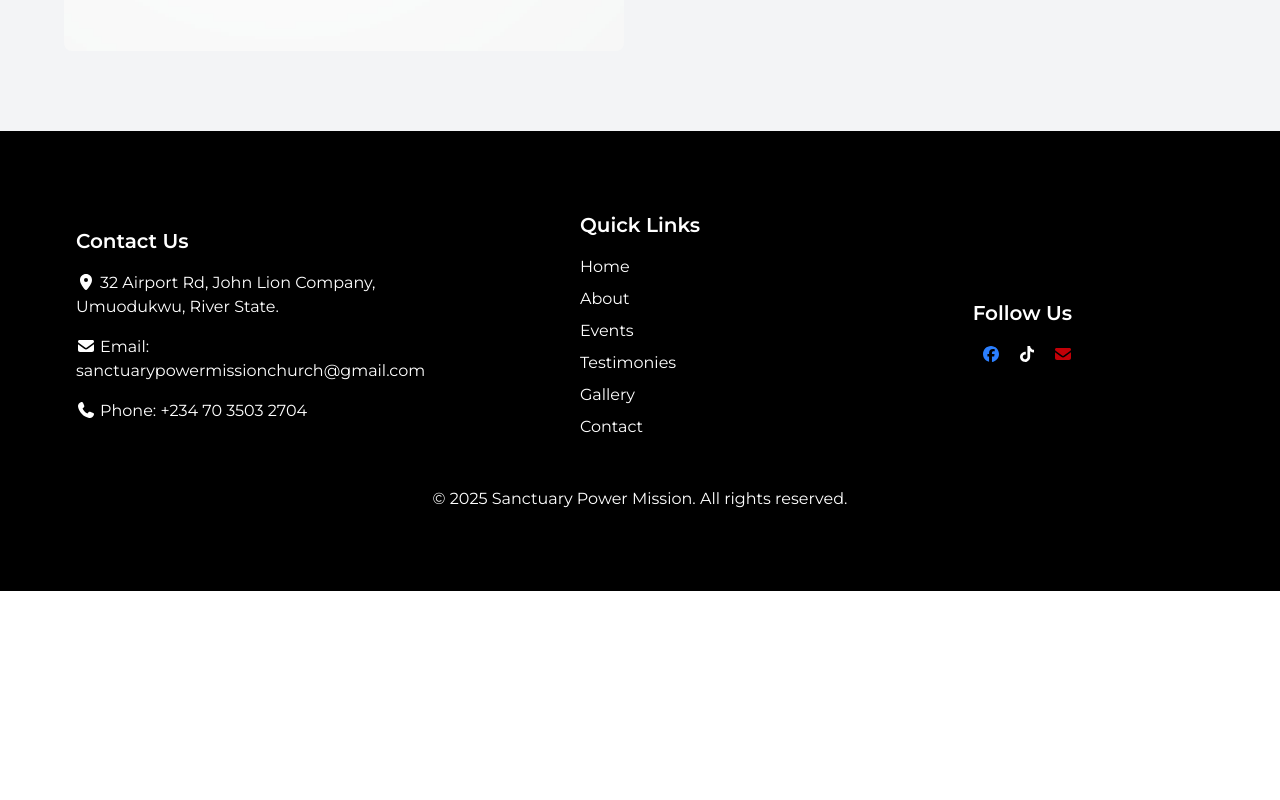
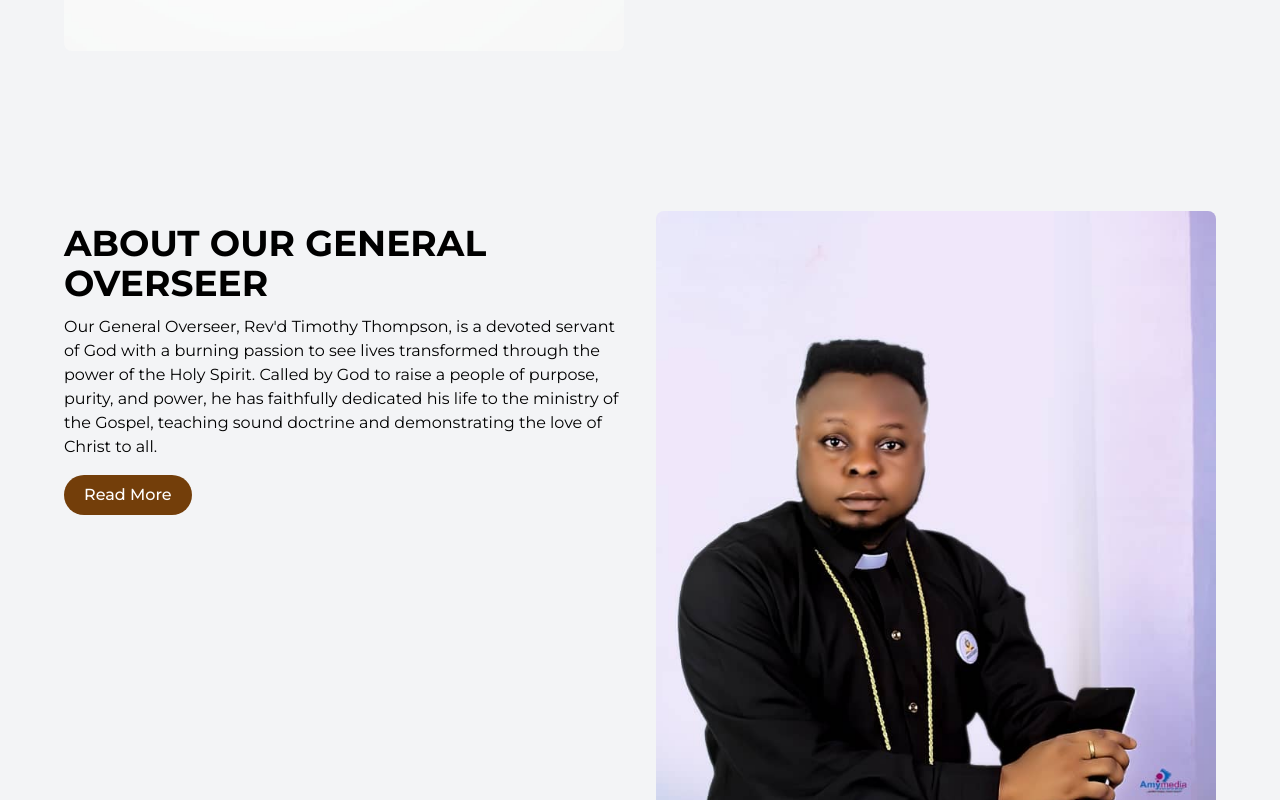
Before and after one commit to princevictorchinecheremuohia-afk/sanctuary-power-mission, a React (Vite) app: page /about in a window 1280 px wide. Shown: the part 1460-2260 px from the top of the page. Before the commit the page ends 2051 px from the top, so only its background shows below. Built offline with nearby package versions, Linux system fonts and the light colour scheme.

Commit message:
Update Section

```diff
--- a/src/components/AboutFullSection.jsx
+++ b/src/components/AboutFullSection.jsx
@@ -1,4 +1,4 @@
-import React from "react";
+import React, { useState } from "react";
 import AboutHero from "./AboutHero";
 import { FontAwesomeIcon } from "@fortawesome/react-fontawesome";
 import {
@@ -6,12 +6,13 @@ import {
   faHandsPraying,
   faHeart,
 } from "@fortawesome/free-solid-svg-icons";
-import { useState } from "react";
 import FooterSection from "./FooterSection";
-// import { text } from "@fortawesome/fontawesome-svg-core";
 
 function AboutFullSection() {
-  const [showMore, setShowMore] = useState(false);
+  // Separate states for each "Read More" section
+  const [showMoreMission, setShowMoreMission] = useState(false);
+  const [showMoreOverseer, setShowMoreOverseer] = useState(false);
+
   const features = [
     {
       id: 1,
@@ -33,6 +34,29 @@ function AboutFullSection() {
       title: "Charity Work",
       description:
         "Our charity ministry is a channel of God’s mercy to the world. We believe that ministry goes beyond the pulpit. It’s about touching lives, restoring hope, and being the hands and feet of Jesus. Every act of kindness is a seed of transformation, planted to heal hearts and rebuild lives through the power of love. Participate in our charity events to help those in need.",
+    },
+  ];
+
+  const aboutGeneralOverseer = [
+    {
+      id: 1,
+      aboutHeader: "About Our General Overseer",
+      imageURL: "./aboutimage.jpeg",
+      text: "Our General Overseer, Rev'd Timothy Thompson, is a devoted servant of God with a burning passion to see lives transformed through the power of the Holy Spirit. Called by God to raise a people of purpose, purity, and power, he has faithfully dedicated his life to the ministry of the Gospel, teaching sound doctrine and demonstrating the love of Christ to all.",
+    },
+  ];
+
+  const secondParagraph = [
+    {
+      id: 2,
+      text: "Under his visionary leadership, Sanctuary Power Mission Church has continued to grow in grace. His commitment to prayer, the Word, and soul-winning has inspired many to walk closer with God and fulfill their divine destinies.",
+    },
+  ];
+
+  const thirdParagraph = [
+    {
+      id: 3,
+      text: "Through his ministry, countless souls have encountered the transforming power of God. His life remains a testament to humility, excellence, and unwavering faith in God’s promises.",
     },
   ];
 
@@ -73,14 +97,14 @@ function AboutFullSection() {
             </h3>
             <p className="pt-3">
               At Sanctuary Power Mission, we believe that no one is meant to
-              walk alone. We’re a family of faith where you can connect with God
+              walk alone. We're a family of faith where you can connect with God
               and with others who share your journey. Growth happens when we
-              stay rooted in God’s Word and surrounded by His people.
+              stay rooted in God's Word and surrounded by His people.
             </p>
 
-            {showMore && (
+            {showMoreMission && (
               <p className="text-gray-700 leading-relaxed mt-3 transition-all duration-500 ease-in-out">
-                Here, you’ll have opportunities to grow spiritually through
+                Here, you'll have opportunities to grow spiritually through
                 Bible studies, mentorship, and prayer sessions that strengthen
                 your faith and deepen your relationship with Christ. God has
                 placed unique gifts in every one of us. At Sanctuary Power
@@ -92,12 +116,60 @@ function AboutFullSection() {
             )}
 
             <button
-              onClick={() => setShowMore(!showMore)}
+              onClick={() => setShowMoreMission(!showMoreMission)}
               className="mt-4 px-5 py-2 bg-yellow-900 text-white font-medium rounded-4xl hover:bg-yellow-800 transition duration-300"
             >
-              {showMore ? "Read Less" : "Read More"}
+              {showMoreMission ? "Read Less" : "Read More"}
             </button>
           </div>
+        </div>
+      </section>
+
+      <section className="px-3 md:px-16 md:pt-20 bg-gray-100">
+        <div
+          className="grid grid-cols-1 md:grid-cols-2 gap-8"
+          data-aos="fade-right"
+        >
+          <div>
+            {aboutGeneralOverseer.map((about) => (
+              <React.Fragment key={about.id}>
+                <h3 className="pt-3 text-2xl md:text-4xl font-bold uppercase">
+                  {about.aboutHeader}
+                </h3>
+                <p className="pt-3">{about.text}</p>
+              </React.Fragment>
+            ))}
+
+            {showMoreOverseer &&
+              secondParagraph.map((p) => (
+                <p key={p.id} className="pt-3">
+                  {p.text}
+                </p>
+              ))}
+
+            {showMoreOverseer &&
+              thirdParagraph.map((p) => (
+                <p key={p.id} className="pt-3">
+                  {p.text}
+                </p>
+              ))}
+
+            <button
+              onClick={() => setShowMoreOverseer(!showMoreOverseer)}
+              className="mt-4 px-5 py-2 bg-yellow-900 text-white font-medium rounded-4xl hover:bg-yellow-800 transition duration-300"
+            >
+              {showMoreOverseer ? "Read Less" : "Read More"}
+            </button>
+          </div>
+
+          {aboutGeneralOverseer.map((about) => (
+            <img
+              key={about.id}
+              src={about.imageURL}
+              alt={about.aboutHeader}
+              className="w-full h-auto rounded-lg mb-10 px:mb-20"
+            />
+          ))}
         </div>
       </section>
 
--- a/src/components/FooterSection.jsx
+++ b/src/components/FooterSection.jsx
@@ -42,19 +42,25 @@ function FooterSection() {
   ];
 
   return (
-    <footer className="FooterSection bg-black text-white px-3 py-10 md:px-16 md:py-20">
+    <footer className="FooterSection bg-black text-white py-10 md:px-16 md:py-20">
       <div className="grid grid-cols-1 md:grid-cols-3 md:place-items-center px-3 gap-8 mb-8">
-        <div>
+        <div className="px-3">
           <h3 className="text-lg md:text-xl font-semibold mb-4">Contact Us</h3>
           <p className="mb-4">
-            <FontAwesomeIcon icon={faLocationDot} className="mr-1" />
+            <FontAwesomeIcon
+              icon={faLocationDot}
+              className="mr-1 flex items-start"
+            />
             32 Airport Rd, John Lion Company, Umuodukwu, River State.
           </p>
           <p className="mb-4">
-            <FontAwesomeIcon icon={faEnvelope} className="mr-1" />
+            <FontAwesomeIcon
+              icon={faEnvelope}
+              className="mr-1 flex items-start break-words"
+            />
             Email: sanctuarypowermissionchurch@gmail.com
           </p>
-          <p className="mb-4">
+          <p className="mb-4 flex items-start">
             <FontAwesomeIcon icon={faPhone} className="mr-1" />
             Phone: +234 70 3503 2704
           </p>
--- a/src/components/Navbar.jsx
+++ b/src/components/Navbar.jsx
@@ -82,7 +82,7 @@ function Navbar({ link }) {
 
       {/* Navigation Bar or Logo */}
       <div className="px-6 md:px-16 py-4 flex justify-between items-center bg-black/60  md:bg-black/0">
-        <h1 className="text-3xl font-bold md:text-2xl text-white">
+        <h1 className="text-xl font-bold md:text-2xl text-white">
           <img
             src="churchlogo.jpg"
             alt="Church Logo"
@@ -96,7 +96,7 @@ function Navbar({ link }) {
               <li key={link.id}>
                 <Link
                   to={link.href}
-                  className="hover:text-red-200 text-xl md:text-sm font-medium"
+                  className="hover:text-red-200 text-sm md:text-sm font-medium"
                 >
                   {link.name}
                 </Link>
@@ -124,7 +124,7 @@ function Navbar({ link }) {
             <li key={link.id}>
               <Link
                 to={link.href}
-                className="hover:text-red-200 cursor-pointer text-2xl md:text-xl font-medium"
+                className="hover:text-red-200 cursor-pointer text-sm md:text-sm font-medium"
                 onClick={() => setIsOpen(false)}
               >
                 {link.name}
```
Also changed, not shown: public/aboutimage.jpeg (added).
